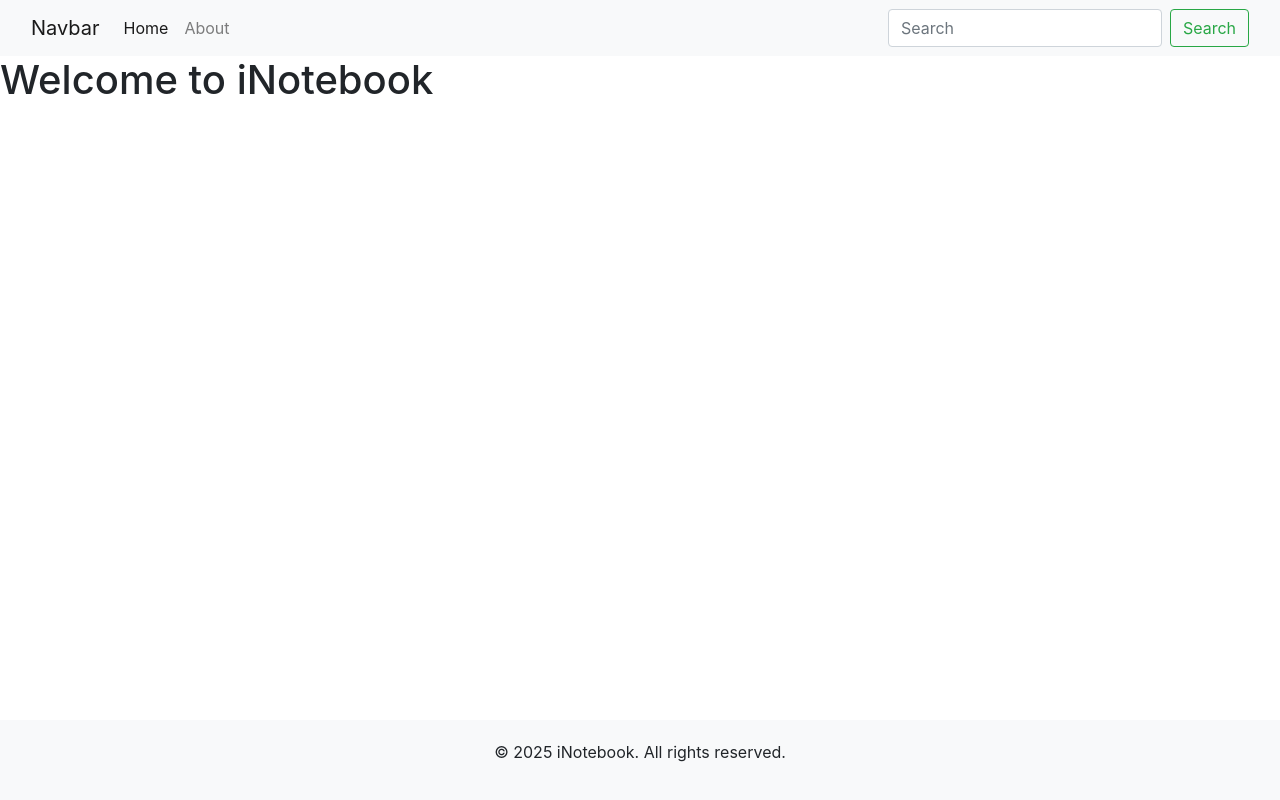
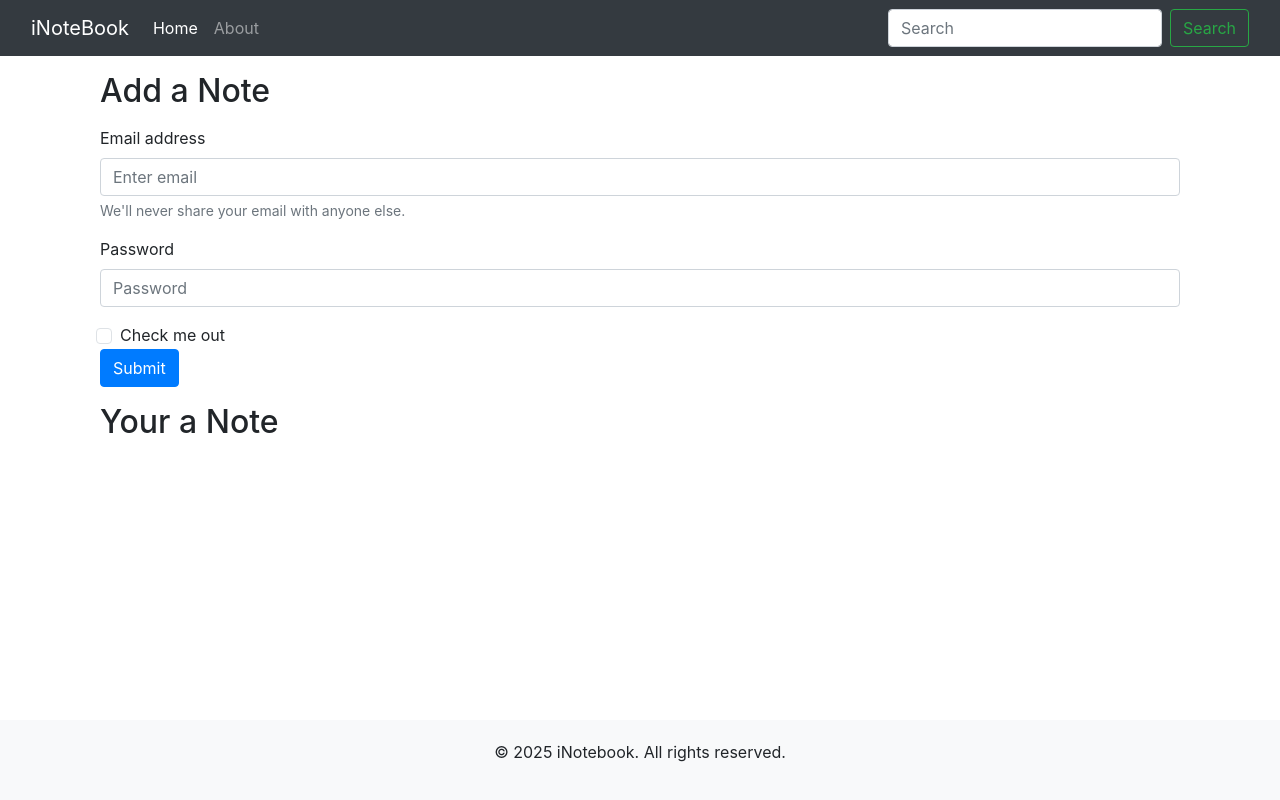
Before and after one commit to Himanshu5204/inotebook, a React (Create React App) app: page / in a window 1280 px wide. Built offline with nearby package versions, Linux system fonts and the light colour scheme; the HTML template or start-up script is replaced by a standard one.

Commit message:
useLocation hook for dynamic active navbar link + html form added

```diff
--- a/src/App.js
+++ b/src/App.js
@@ -8,14 +8,16 @@
 function App() {
   return (
     <>
-    {/* NoteState as context that is used in all below components */}
+      {/* NoteState as context that is used in all below components */}
       <NoteState>
         <Router>
           <Navbar />
-          <Routes>
-            <Route path="/" element={<Home />} />
-            <Route exact path="/about" element={<About />} />
-          </Routes>
+          <div className="container">
+            <Routes>
+              <Route path="/" element={<Home />} />
+              <Route exact path="/about" element={<About />} />
+            </Routes>
+          </div>
         </Router>
       </NoteState>
 
--- a/src/components/About.js
+++ b/src/components/About.js
@@ -1,23 +1,11 @@
-import React, { useContext , useEffect} from "react";
-import noteContext from "../context/notes/NoteContext";
+//import noteContext from "../context/notes/NoteContext";
+import React from "react";
 
 const About = () => {
-  //const { names, age, email, address } = useContext(noteContext);
-  const a = useContext(noteContext);
 
-  //used as componentDidMount
-  useEffect(() => {
-    a.update();
-    // eslint-disable-next-line
-  },[]);
   return (
     <div>
-      {/* we puts names etc inside state as default value */}
       this is the About component of the inotebook app.<br/>
-      <b>Name: {a.state.names}</b>
-      <b>Age: {a.state.age}</b>
-      <b>Email: {a.state.email}</b>
-      <b>Address: {a.state.address}</b>
     </div>
   );
 };
--- a/src/components/Home.js
+++ b/src/components/Home.js
@@ -1,11 +1,53 @@
-import React from 'react'
+import React from "react";
 
 const Home = () => {
   return (
     <div>
-      <h1>Welcome to iNotebook</h1>
+      <div className="container my-3">
+        <h2>Add a Note</h2>
+        <form className="my-3">
+          <div className="form-group">
+            <label for="exampleInputEmail1">Email address</label>
+            <input
+              type="email"
+              className="form-control"
+              id="exampleInputEmail1"
+              aria-describedby="emailHelp"
+              placeholder="Enter email"
+            />
+            <small id="emailHelp" className="form-text text-muted">
+              We'll never share your email with anyone else.
+            </small>
+          </div>
+          <div className="form-group">
+            <label for="exampleInputPassword1">Password</label>
+            <input
+              type="password"
+              className="form-control"
+              id="exampleInputPassword1"
+              placeholder="Password"
+            />
+          </div>
+          <div className="form-check">
+            <input
+              type="checkbox"
+              className="form-check-input"
+              id="exampleCheck1"
+            />
+            <label className="form-check-label" for="exampleCheck1">
+              Check me out
+            </label>
+          </div>
+          <button type="submit" className="btn btn-primary">
+            Submit
+          </button>
+        </form>
+      </div>
+      <div className="container my-3">
+        <h2>Your a Note</h2>
+      </div>
     </div>
-  )
-}
+  );
+};
 
-export default Home
+export default Home;
--- a/src/components/Navbar.js
+++ b/src/components/Navbar.js
@@ -1,26 +1,51 @@
-import React from "react"; //rafce react arrow function component export
-import {Link } from "react-router-dom";
+import React, { useEffect } from "react"; //rafce react arrow function component export
+import { Link,useLocation } from "react-router-dom";
 
 const Navbar = () => {
+  let location = useLocation();
+  useEffect(() => {
+    console.log(location);
+  }, [location]); //when change location this useEffect will run see console pathname is chnaged
   return (
-        <nav className="navbar navbar-expand-lg navbar-light bg-light">
+    <nav className="navbar navbar-expand-lg navbar-dark bg-dark">
       <div className="container-fluid">
-                <Link className="navbar-brand" to="/">Navbar</Link>
-                <button className="navbar-toggler" type="button" data-bs-toggle="collapse" data-bs-target="#navbarSupportedContent" aria-controls="navbarSupportedContent" aria-expanded="false" aria-label="Toggle navigation">
+        <Link className="navbar-brand" to="/">
+          iNoteBook
+        </Link>
+        <button
+          className="navbar-toggler"
+          type="button"
+          data-bs-toggle="collapse"
+          data-bs-target="#navbarSupportedContent"
+          aria-controls="navbarSupportedContent"
+          aria-expanded="false"
+          aria-label="Toggle navigation"
+        >
           <span className="navbar-toggler-icon"></span>
         </button>
         <div className="collapse navbar-collapse" id="navbarSupportedContent">
           <ul className="navbar-nav me-auto mb-2 mb-lg-0">
             <li className="nav-item">
-                            <Link className="nav-link active" aria-current="page" to="/">Home</Link>
+              <Link className={`nav-link ${location.pathname === "/" ? "active" : ""}`} aria-current="page" to="/">
+                Home
+              </Link>
             </li>
             <li className="nav-item">
-                            <Link className="nav-link" to="/about">About</Link>
+              <Link className={`nav-link ${location.pathname === "/about" ? "active" : ""}`} to="/about">
+                About
+              </Link>
             </li>
           </ul>
           <form className="d-flex">
-                        <input className="form-control me-2" type="search" placeholder="Search" aria-label="Search" />
-                        <button className="btn btn-outline-success" type="submit">Search</button>
+            <input
+              className="form-control me-2"
+              type="search"
+              placeholder="Search"
+              aria-label="Search"
+            />
+            <button className="btn btn-outline-success" type="submit">
+              Search
+            </button>
           </form>
         </div>
       </div>
--- a/src/context/notes/NoteState.js
+++ b/src/context/notes/NoteState.js
@@ -1,28 +1,10 @@
-import { useState } from "react";
 import noteContext from "./NoteContext";
 
 const NoteState = (props) => {
-  const s1 = {
-    names: "himanshu",
-    age: 25,
-    email: "himanshu@gmail.com",
-    address: "bangalore",
-    // notes: props.notes,
-    // setNotes: props.setNotes,
-  };
-  const [state, setState] = useState(s1); //state default vlue is s1 and setState is function to update value
-  const update = () => {
-    setTimeout(() => {
-      setState({
-        names: "rajesh",
-        age: 21,
-        email: "anshu@gmail.com",
-        address: "galore",
-      });
-    }, 1000);
-  };
   return (
-    <noteContext.Provider value={{state,update}}>{props.children}</noteContext.Provider> //send value of state and update fun as object to children
+    <noteContext.Provider value={{}}>
+        {props.children}
+    </noteContext.Provider> //send value of state and update fun as object to children
   );
 };
 export default NoteState;
```
Lines whose indentation alone changed are shown as unchanged.
